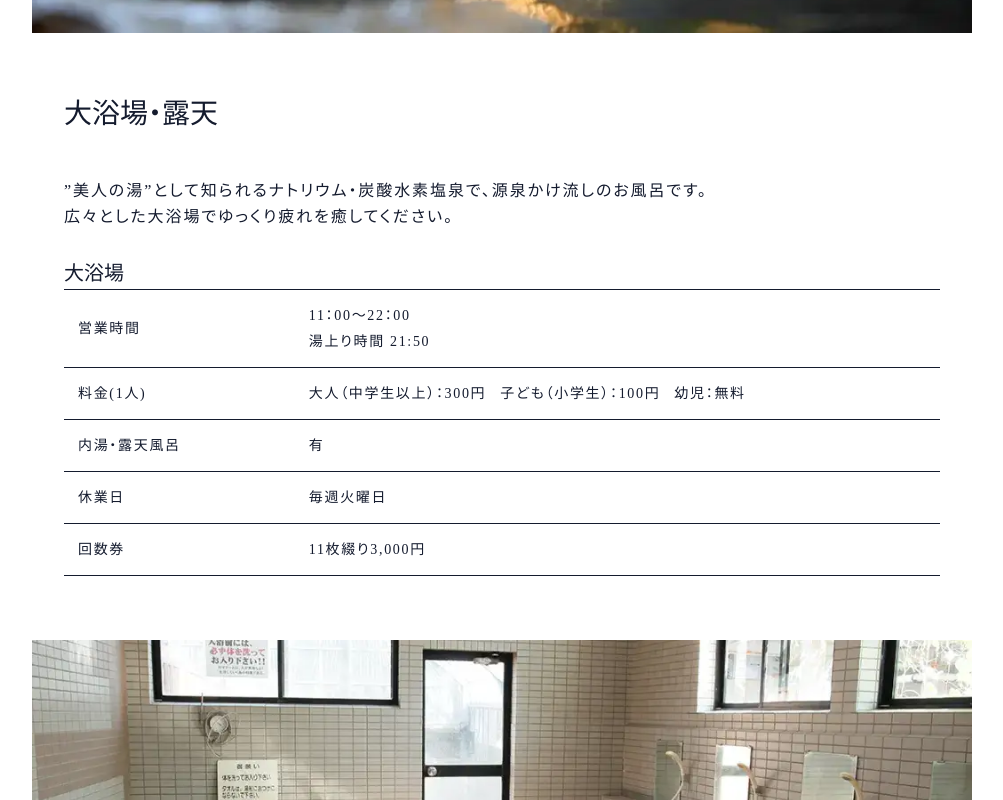
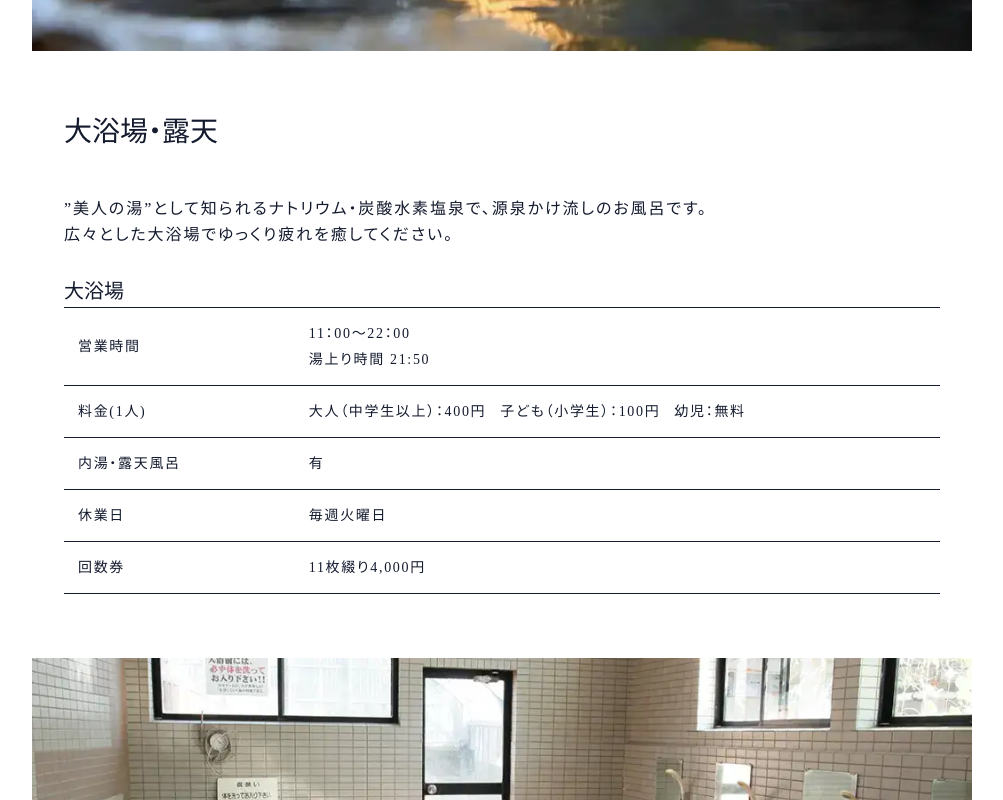
Before and after one commit to ken-atnek/kamenokouonsen-kumamoto.com_2505, a Next.js app: page /bath in a window 1280 px wide. Shown: the part 850-1650 px from the top of the page, without its empty margins (138-1141 px from the left). Built offline with nearby package versions, Linux system fonts and the light colour scheme; a web font is replaced by a local one.

Commit message:
料金変更

```diff
--- a/src/app/bath/page.tsx
+++ b/src/app/bath/page.tsx
@@ -47,7 +47,7 @@ export default function Bath() {
               <dt>料金(1人)</dt>
               <dd>
                 <div>
-                  <span>大人（中学生以上）：300円</span>
+                  <span>大人（中学生以上）：400円</span>
                   <span>子ども（小学生）：100円</span>
                   <span>幼児：無料</span>
                 </div>
@@ -64,7 +64,7 @@ export default function Bath() {
             </div>
             <div>
               <dt>回数券</dt>
-              <dd>11枚綴り3,000円</dd>
+              <dd>11枚綴り4,000円</dd>
             </div>
           </dl>
         </article>
--- a/src/app/detail/page.tsx
+++ b/src/app/detail/page.tsx
@@ -99,7 +99,7 @@ export default function Detail() {
               <dt>料金(1人)</dt>
               <dd>
                 <div>
-                  <span>大人（中学生以上）：300円</span>
+                  <span>大人（中学生以上）：400円</span>
                   <span>子ども（小学生）：100円</span>
                   <span>幼児：無料</span>
                 </div>
@@ -116,7 +116,7 @@ export default function Detail() {
             </div>
             <div>
               <dt>回数券</dt>
-              <dd>11枚綴り3,000円</dd>
+              <dd>11枚綴り4,000円</dd>
             </div>
           </dl>
         </article>
--- a/src/styles/components/common/PageTitle.module.scss
+++ b/src/styles/components/common/PageTitle.module.scss
@@ -21,6 +21,7 @@
             flex-direction: column;
             align-items: flex-end;
             gap: 0.2em 0;
+            h1,
             h2 {
                 font-size: FZ(28);
                 letter-spacing: 0.12em;
```
